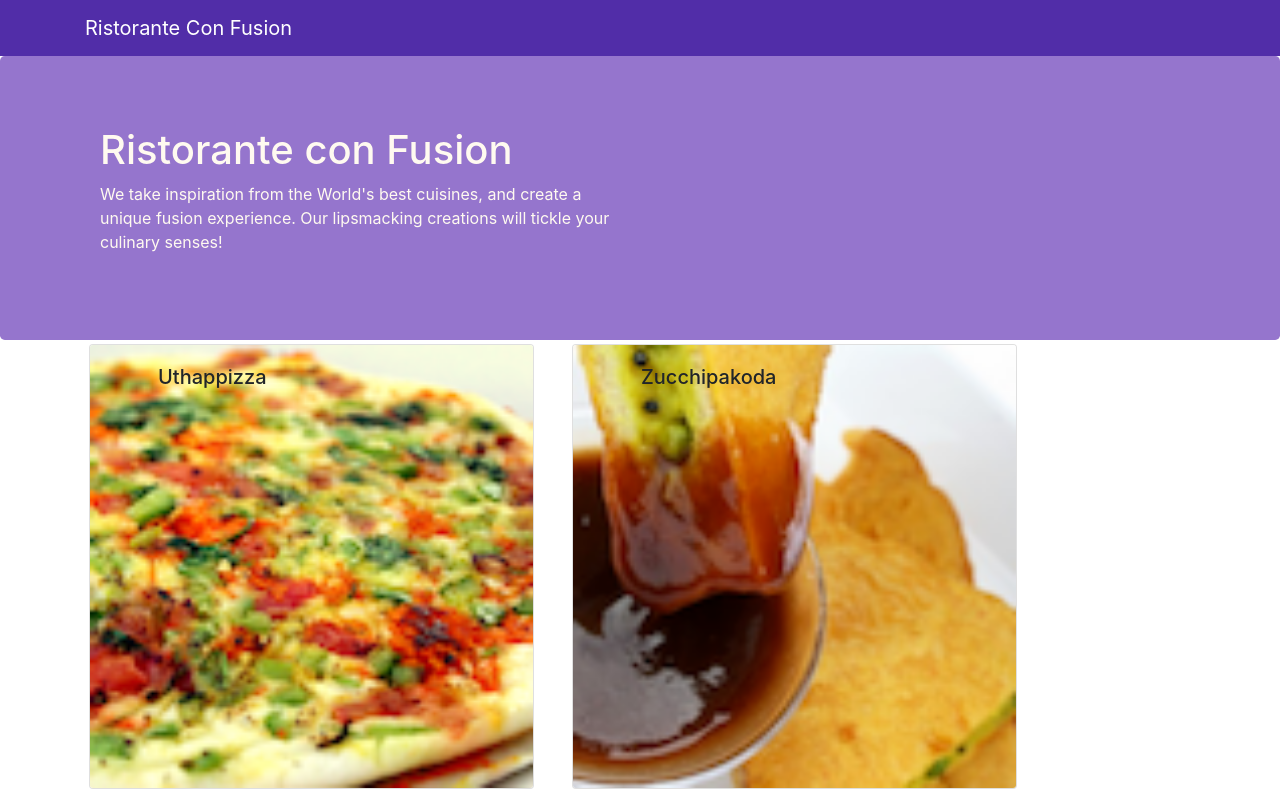
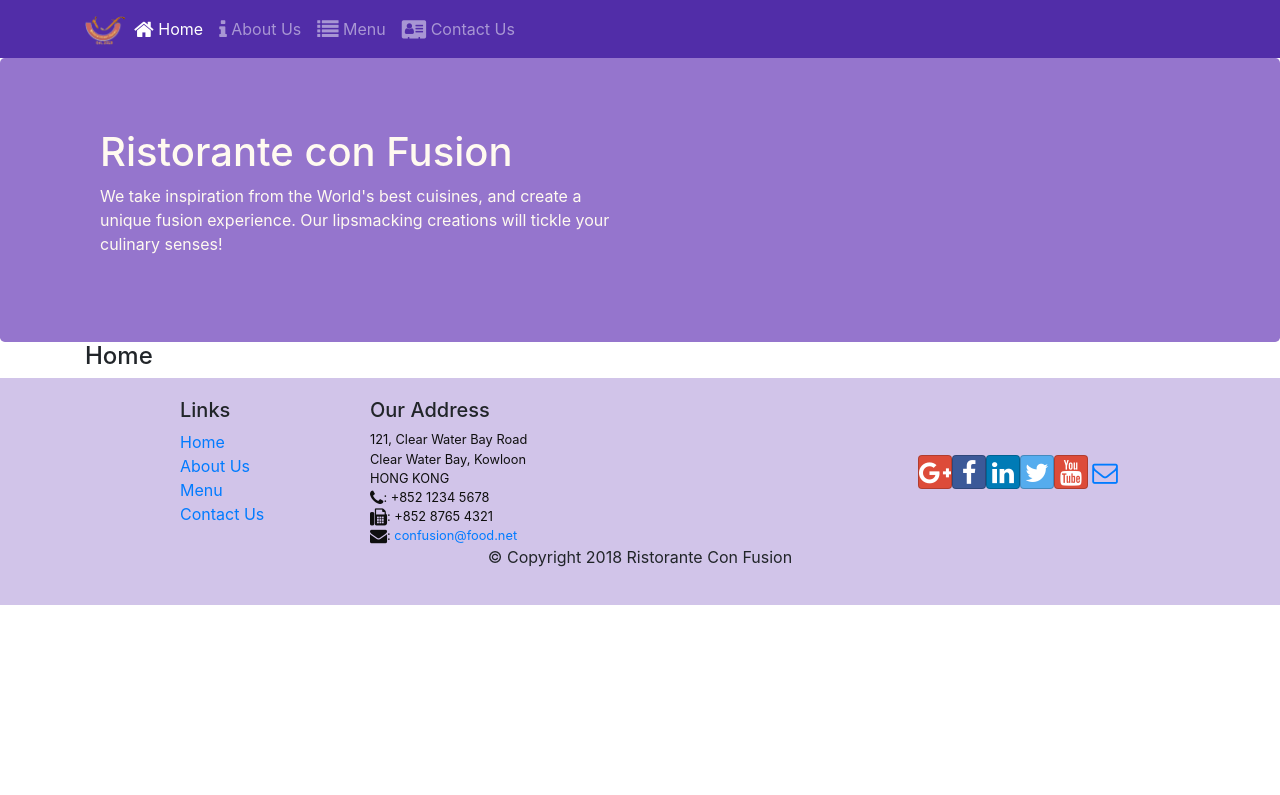
Before and after one commit to ayoobamiri/Coursera-FSWD, a React (Create React App) app in the folder confusion/: page /home in a window 1280 px wide. Shown: the top 795 px of the page. Built offline with nearby package versions, Linux system fonts and the light colour scheme.

Commit message:
React Router

```diff
--- a/confusion/package.json
+++ b/confusion/package.json
@@ -12,6 +12,7 @@
     "react": "^16.13.1",
     "react-dom": "^16.13.1",
     "react-popper": "0.9.2",
+    "react-router-dom": "4.2.2",
     "react-scripts": "3.4.3",
     "reactstrap": "5.0.0"
   },
--- a/confusion/src/App.js
+++ b/confusion/src/App.js
@@ -1,19 +1,19 @@
 import React, { Component } from "react";
 import "./App.css";
+import { BrowserRouter } from "react-router-dom";
 
-import Main from './components/MainComponent';
+import Main from "./components/MainComponent";
 
 class App extends Component {
-
   render() {
     return (
-      <div className="App">
-        <Main />
-      </div>
+      <BrowserRouter>
+        <div className="App">
+          <Main />
+         </div>
+      </BrowserRouter>
     );
   }
 }
 
-
-
 export default App;
--- a/confusion/src/components/FooterComponent.js
+++ b/confusion/src/components/FooterComponent.js
@@ -1,39 +1,80 @@
-import React from 'react';
+import React from "react";
+import { Link } from "react-router-dom";
 
 function Footer(props) {
-    return(
+  return (
     <div className="footer">
       <div className="container">
         <div className="row justify-content-center">
           <div className="col-4 offset-1 col-sm-2">
             <h5>Links</h5>
             <ul className="list-unstyled">
-                        <li><a href="#">Home</a></li>
-                        <li><a href="#">About</a></li>
-                        <li><a href="#">Menu</a></li>
-                        <li><a href="contactus.html">Contact</a></li>
+              <li>
+                <Link to="/home">Home</Link>
+              </li>
+              <li>
+                <Link to="/aboutus">About Us</Link>
+              </li>
+              <li>
+                <Link to="/menu">Menu</Link>
+              </li>
+              <li>
+                <Link to="/contactus">Contact Us</Link>
+              </li>
             </ul>
           </div>
           <div className="col-7 col-sm-5">
             <h5>Our Address</h5>
             <address>
-                    121, Clear Water Bay Road<br />
-		              Clear Water Bay, Kowloon<br />
-		              HONG KONG<br />
-		              <i className="fa fa-phone fa-lg"></i>: +852 1234 5678<br />
-		              <i className="fa fa-fax fa-lg"></i>: +852 8765 4321<br />
-		              <i className="fa fa-envelope fa-lg"></i>: <a href="mailto:confusion@food.net">
-                         confusion@food.net</a>
+              121, Clear Water Bay Road
+              <br />
+              Clear Water Bay, Kowloon
+              <br />
+              HONG KONG
+              <br />
+              <i className="fa fa-phone fa-lg"></i>: +852 1234 5678
+              <br />
+              <i className="fa fa-fax fa-lg"></i>: +852 8765 4321
+              <br />
+              <i className="fa fa-envelope fa-lg"></i>:{" "}
+              <a href="mailto:confusion@food.net">confusion@food.net</a>
             </address>
           </div>
           <div className="col-12 col-sm-4 align-self-center">
             <div className="text-center">
-                        <a className="btn btn-social-icon btn-google" href="http://google.com/+"><i className="fa fa-google-plus"></i></a>
-                        <a className="btn btn-social-icon btn-facebook" href="http://www.facebook.com/profile.php?id="><i className="fa fa-facebook"></i></a>
-                        <a className="btn btn-social-icon btn-linkedin" href="http://www.linkedin.com/in/"><i className="fa fa-linkedin"></i></a>
-                        <a className="btn btn-social-icon btn-twitter" href="http://twitter.com/"><i className="fa fa-twitter"></i></a>
-                        <a className="btn btn-social-icon btn-google" href="http://youtube.com/"><i className="fa fa-youtube"></i></a>
-                        <a className="btn btn-social-icon" href="mailto:"><i className="fa fa-envelope-o"></i></a>
+              <a
+                className="btn btn-social-icon btn-google"
+                href="http://google.com/+"
+              >
+                <i className="fa fa-google-plus"></i>
+              </a>
+              <a
+                className="btn btn-social-icon btn-facebook"
+                href="http://www.facebook.com/profile.php?id="
+              >
+                <i className="fa fa-facebook"></i>
+              </a>
+              <a
+                className="btn btn-social-icon btn-linkedin"
+                href="http://www.linkedin.com/in/"
+              >
+                <i className="fa fa-linkedin"></i>
+              </a>
+              <a
+                className="btn btn-social-icon btn-twitter"
+                href="http://twitter.com/"
+              >
+                <i className="fa fa-twitter"></i>
+              </a>
+              <a
+                className="btn btn-social-icon btn-google"
+                href="http://youtube.com/"
+              >
+                <i className="fa fa-youtube"></i>
+              </a>
+              <a className="btn btn-social-icon" href="mailto:">
+                <i className="fa fa-envelope-o"></i>
+              </a>
             </div>
           </div>
         </div>
@@ -44,7 +85,7 @@
         </div>
       </div>
     </div>
-    )
+  );
 }
 
 export default Footer;
--- a/confusion/src/components/HeaderComponent.js
+++ b/confusion/src/components/HeaderComponent.js
@@ -1,15 +1,71 @@
 import React, { Component } from "react";
-import { Navbar, NavbarBrand, Jumbotron } from "reactstrap";
+import {
+  Nav,
+  Navbar,
+  NavbarBrand,
+  NavbarToggler,
+  Collapse,
+  NavItem,
+  Jumbotron,
+} from "reactstrap";
+import { NavLink } from "react-router-dom";
 
 class Header extends Component {
+  constructor(props) {
+    super(props);
+
+    this.toggleNav = this.toggleNav.bind(this);
+    this.state = {
+      isNavOpen: false,
+    };
+  }
+
+  toggleNav() {
+    this.setState({
+      isNavOpen: !this.state.isNavOpen,
+    });
+  }
+
   render() {
     return (
-      <React.Fragment>
-            <Navbar dark>
-              <div className="container">
-                <NavbarBrand href="/">Ristorante Con Fusion</NavbarBrand>
-              </div>
-            </Navbar>
+      <div>
+        <Navbar dark expand="md">
+          <div className="container">
+            <NavbarToggler onClick={this.toggleNav} />
+            <NavbarBrand className="mr-auto" href="/">
+              <img
+                src="assets/images/logo.png"
+                height="30"
+                width="41"
+                alt="Ristorante Con Fusion"
+              />
+            </NavbarBrand>
+            <Collapse isOpen={this.state.isNavOpen} navbar>
+              <Nav navbar>
+                <NavItem>
+                  <NavLink className="nav-link" to="/home">
+                    <span className="fa fa-home fa-lg" /> Home
+                  </NavLink>
+                </NavItem>
+                <NavItem>
+                  <NavLink className="nav-link" to="/aboutus">
+                    <span className="fa fa-info fa-lg" /> About Us
+                  </NavLink>
+                </NavItem>
+                <NavItem>
+                  <NavLink className="nav-link" to="/menu">
+                    <span className="fa fa-list fa-lg" /> Menu
+                  </NavLink>
+                </NavItem>
+                <NavItem>
+                  <NavLink className="nav-link" to="/contactus">
+                    <span className="fa fa-address-card fa-lg" /> Contact Us
+                  </NavLink>
+                </NavItem>
+              </Nav>
+            </Collapse>
+          </div>
+        </Navbar>
         <Jumbotron>
           <div className="container">
             <div className="row row-header">
@@ -24,7 +80,7 @@
             </div>
           </div>
         </Jumbotron>
-      </React.Fragment>
+      </div>
     );
   }
 }
--- /dev/null
+++ b/confusion/src/components/HomeComponent.js
@@ -0,0 +1,11 @@
+import React from 'react';
+
+function Home(props) {
+    return(
+      <div className="container">
+        <h4>Home</h4>
+      </div>
+    );
+}
+
+export default Home;
--- a/confusion/src/components/MainComponent.js
+++ b/confusion/src/components/MainComponent.js
@@ -1,39 +1,40 @@
 import React, { Component } from "react";
+import Home from "./HomeComponent";
 import Menu from "./MenuComponent";
-import Header from './HeaderComponent';
-import Footer from './FooterComponent';
-import DishDetail from "./DishdetailComponent";
+import Header from "./HeaderComponent";
+import Footer from "./FooterComponent";
+// import DishDetail from "./DishdetailComponent";
 import { DISHES } from "../shared/dishes";
+import { Switch, Route, Redirect } from "react-router-dom";
 
 class Main extends Component {
   constructor(props) {
     super(props);
     this.state = {
       dishes: DISHES,
-      selectedDish: null,
     };
   }
 
-  onDishSelect(dishId) {
-    this.setState({ selectedDish: dishId });
-  }
-
   render() {
+    const HomePage = () => {
+      return(
+          <Home
+          />
+      );
+    }
     return (
       <div>
         <Header />
-        <Menu
-          dishes={this.state.dishes}
-          onClick={(dishId) => this.onDishSelect(dishId)}
-        />
-        <DishDetail
-          dish={
-            this.state.dishes.filter(
-              (dish) => dish.id === this.state.selectedDish
-            )[0]
-          }
-        />
-         <Footer />
+        <Switch>
+          <Route path="/home" component={HomePage} />
+          <Route
+            exact
+            path="/menu"
+            component={() => <Menu dishes={this.state.dishes} />}
+          />
+          <Redirect to="/home" />
+        </Switch>
+        <Footer />
       </div>
     );
   }
```
Also changed, not shown: 1 other file (tests, documents, lock files or other folders). Lines whose indentation alone changed are shown as unchanged.
